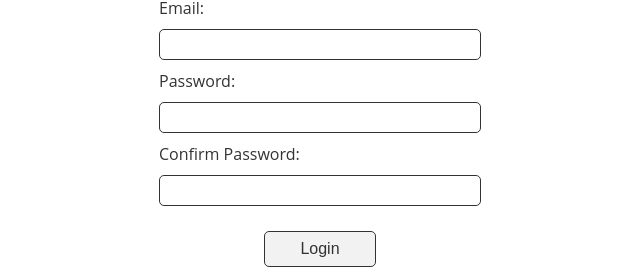
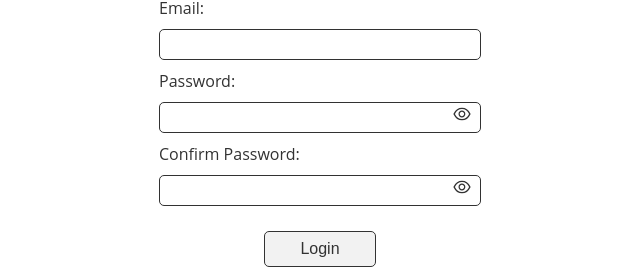
Before and after one commit to SMooreSwe/projectProject, a Next.js app: page /signup in a window 1280 px wide. Shown: the part 369-638 px from the top of the page, without its empty margins (320-960 px from the left). Built offline with nearby package versions, Linux system fonts and the light colour scheme; no server answers.

Commit message:
fixed password visibility buttons positioning

```diff
--- a/app/components/LoginForm.tsx
+++ b/app/components/LoginForm.tsx
@@ -82,7 +82,7 @@ export const Form = () => {
               value={inputs.password || ""}
               onChange={handleChange}
             />
-            <button className="formPasswordVisibility" onClick={togglePassword}>
+            <button className="login-form__password-visibility" onClick={togglePassword}>
               {passwordType === "password" ? <AiOutlineEye size={20} /> : <AiOutlineEyeInvisible size={20} />}
             </button>
           </label>
--- a/app/globals.css
+++ b/app/globals.css
@@ -92,6 +92,11 @@
   margin-top: 15px;
 }
 
+.login-form-password-div,
+.signup-form-password-div {
+  position: relative;
+}
+
 .login__container-more-info-section {
   margin-top: 0;
   text-align: center;
@@ -157,10 +162,19 @@ input[type="file"] {
   visibility: hidden;
 }
 
+.login-form__password-visibility,
+.signup-form__password-visibility {
+  cursor: pointer;
+  border: none;
+  background: transparent;
+  position: absolute;
+  top: 45%;
+  right: 1%;
+}
+
 .error__container {
-  align-items: center;
+  justify-self: center;
   align-self: center;
-  padding: 15px 0 10px;
 }
 
 .error__text {
@@ -505,44 +519,6 @@ input[type="file"] {
   position: relative;
   bottom: 15px;
 }
-.inputField--password {
-  position: relative;
-}
-
-.formPasswordVisibility {
-  cursor: pointer;
-  position: absolute;
-  right: 4px;
-  bottom: 55px;
-  border: none;
-  background: transparent;
-  margin: 2px;
-}
-
-.inputField--signupPassword {
-  position: relative;
-}
-.inputField--signupConfirmPassword {
-  position: relative;
-}
-
-.formSignupPasswordVisibility {
-  cursor: pointer;
-  position: absolute;
-  border: none;
-  background: transparent;
-  right: 36.1rem;
-  bottom: 7.9rem;
-}
-
-.formSignupConfirmPasswordVisibility {
-  cursor: pointer;
-  position: absolute;
-  border: none;
-  background: transparent;
-  right: 36.1rem;
-  bottom: 3.6rem;
-}
 
 .gallery__container {
   padding-inline: 20px;
--- a/app/signup/components/SignUpForm.tsx
+++ b/app/signup/components/SignUpForm.tsx
@@ -168,6 +168,7 @@ export const Form = () => {
               onChange={handleChange}
             />
           </label>
+          <div className="signup-form-password-div">
             <label className="inputLabel">
               {" "}
               Password:
@@ -179,10 +180,12 @@ export const Form = () => {
                 value={inputs.password || ""}
                 onChange={handleChange}
               />
-             <button className="formSignupPasswordVisibility" onClick={togglePasswordVisibility}>
+              <button className="signup-form__password-visibility" onClick={togglePasswordVisibility}>
                 {showPassword ? <AiOutlineEyeInvisible size={20} /> : <AiOutlineEye size={20}/>}
               </button>
             </label>
+          </div>
+          <div className="signup-form-password-div">
             <label className="inputLabel">
               {" "}
               Confirm Password:
@@ -194,10 +197,11 @@ export const Form = () => {
                 value={inputs.confirmpassword || ""}
                 onChange={handleChange}
               />
-             <button className="formSignupConfirmPasswordVisibility" onClick={toggleConfirmPasswordVisibility}>
+              <button className="signup-form__password-visibility" onClick={toggleConfirmPasswordVisibility}>
                 {showConfirmPassword ? < AiOutlineEyeInvisible size={20}/> : <AiOutlineEye size={20}/>}
               </button>
             </label>
+          </div>
           {errorMessage && (
             <div className="error__container">
               <p className="error__text">{errorMessage}</p>
```
Lines whose indentation alone changed are shown as unchanged.
